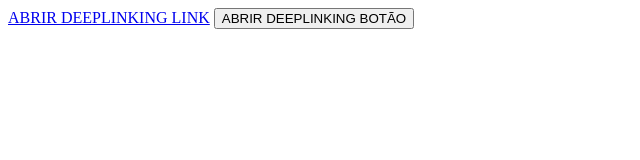
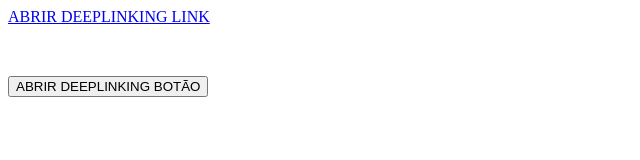
Before and after one commit to Aouza/deeplinking-test, a website: page index.html in a window 1280 px wide. Shown: the whole page, without its empty margins (0-640 px from the left). Drawn offline with Linux system fonts and the light colour scheme.

Commit message:
add spacing

```diff
--- a/index.html
+++ b/index.html
@@ -9,6 +9,8 @@
 <body>
 
     <a href="contasimples:///app/auth/auth-mfa/auth-mfa-validate-qrcode">ABRIR DEEPLINKING LINK</a>
+
+    <div style="height: 50px;"></div>
 
     <button onclick="handleOpenDeepLinking()" type="button">ABRIR DEEPLINKING BOTÃO</button>
 
```
